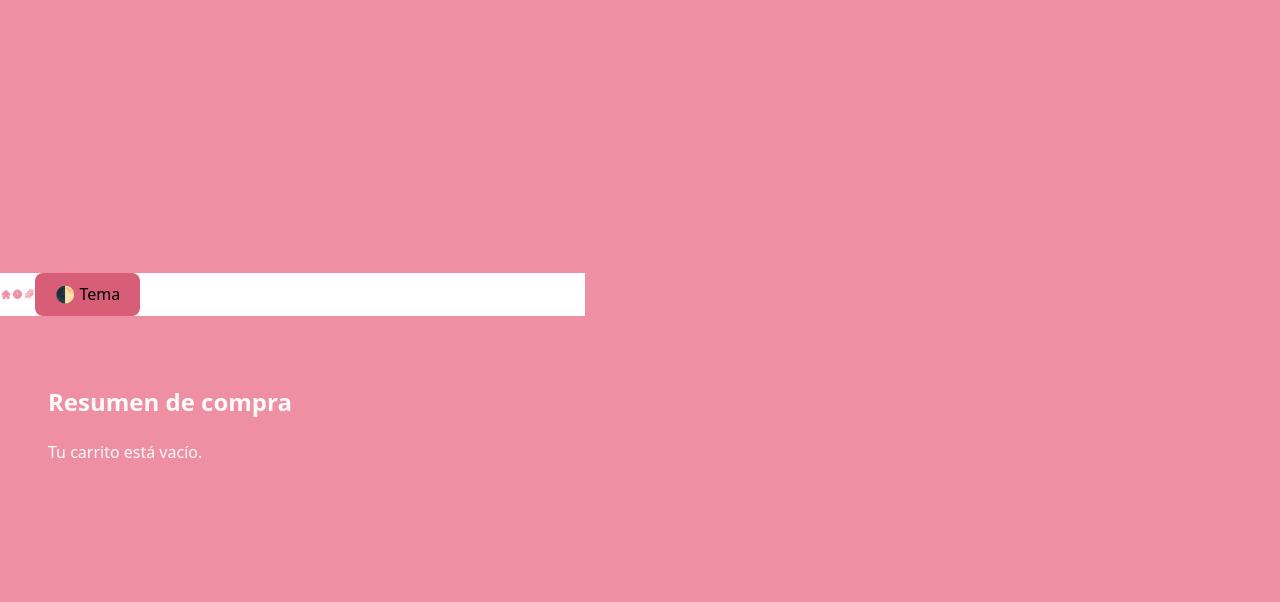
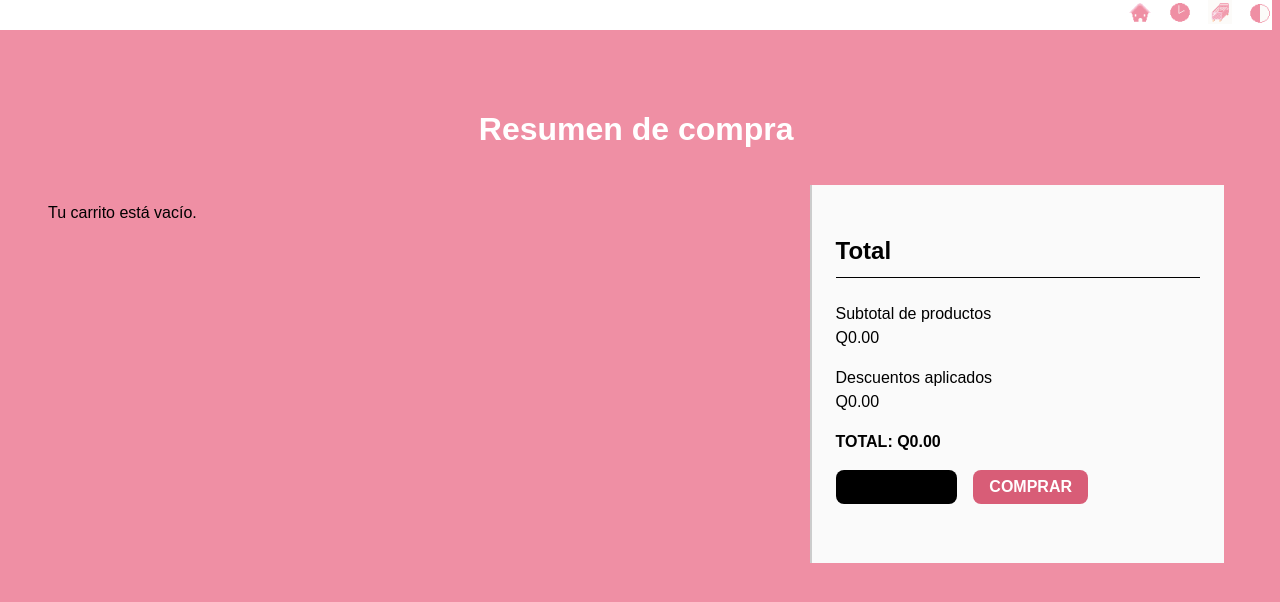
Before and after one commit to tismajo/CC3062-Ecommerce, a React (Vite) app in the folder 8bitdreams/: page /cart in a window 1280 px wide. Shown: the top 602 px of the page. Built offline with nearby package versions, Linux system fonts and the light colour scheme.

Commit message:
added css style

```diff
--- a/8bitdreams/src/components/Navbar.jsx
+++ b/8bitdreams/src/components/Navbar.jsx
@@ -1,12 +1,14 @@
 import { Link } from 'react-router-dom';
-import homeIcon from '../public/HomeIcon.png'
-import historyIcon from '../public/historyIcon.png'
-import cartIcon from '../public/CartIcon.png'
-import '../styles/Navbar.css'
+import homeIcon from '../public/HomeIcon.png';
+import historyIcon from '../public/historyIcon.png';
+import cartIcon from '../public/CartIcon.png';
+import themeIcon from '../public/ThemeIcon.png';
+
+import '../styles/Navbar.css';
 
 export default function Navbar() {
   return (
-    <nav className='navbar'>
+    <nav className="navbar">
       <Link to="/">
         <img src={homeIcon} alt="ícono home" />
       </Link>
@@ -16,7 +18,9 @@ export default function Navbar() {
       <Link to="/cart">
         <img src={cartIcon} alt="cartIcon" />
       </Link>
-      <button>🌓 Tema</button>
+      <button>
+        <img src={themeIcon} alt="Ícono de tema" />
+      </button>
     </nav>
   );
 }
--- a/8bitdreams/src/data/products.js
+++ b/8bitdreams/src/data/products.js
@@ -10,6 +10,7 @@ const products = [
     synopsis:
       'En un vasto mundo de Hyrule, los jugadores asumen el papel de Link, quien despierta tras un sueño de 100 años. Debe explorar el reino, resolver acertijos y enfrentarse a enemigos mientras busca recuperar su memoria y derrotar a Calamity Ganon. La libertad de exploración y la interacción con el entorno son clave en esta aventura épica.',
     year: '2017',
+
   },
   {
     id: 2,
@@ -46,6 +47,7 @@ const products = [
     synopsis:
       'Los jugadores controlan a Bayonetta, una bruja con habilidades sobrenaturales, mientras lucha contra ángeles y demonios en un mundo lleno de acción y estilo. Con un sistema de combate fluido y combos espectaculares, el juego destaca por su narrativa intrigante y su estética visual impactante.',
     year: '2009',
+    likes: 0,
   },
   {
     id: 5,
@@ -58,6 +60,7 @@ const products = [
     synopsis:
       'En el vasto mundo de Skyrim, los jugadores asumen el papel de un guerrero con la capacidad de usar el poder de los dragones. La historia se desarrolla en un entorno rico en lore, donde los jugadores pueden elegir su camino, completar misiones y explorar un mundo lleno de criaturas y magia.',
     year: '2011',
+    likes: 0,
   },
   {
     id: 6,
--- a/8bitdreams/src/main.jsx
+++ b/8bitdreams/src/main.jsx
@@ -28,5 +28,5 @@ createRoot(document.getElementById('root')).render(
     <CartProvider>
       <RouterProvider router={router} />
     </CartProvider>
-  </StrictMode>
+  </StrictMode>,
 );
--- a/8bitdreams/src/pages/CartPage.jsx
+++ b/8bitdreams/src/pages/CartPage.jsx
@@ -1,31 +1,78 @@
 import { useContext } from 'react';
 import { CartContext } from '../context/CartContext';
+import { Link } from 'react-router-dom';
+
+import '../styles/Cart.css';
 
 export default function Cart() {
   const { cartItems, increaseQuantity, decreaseQuantity } =
     useContext(CartContext);
 
+  const totalSubtotal = cartItems.reduce(
+    (acc, item) => acc + item.price * item.quantity,
+    0,
+  );
+
   return (
-    <div style={{ padding: '2rem' }}>
-      <h2>Resumen de compra</h2>
+    <main className="cart-container">
+      <h2 className="cart-title">Resumen de compra</h2>
 
+      <div className="cart-content">
+        <section className="cart-items">
           {cartItems.length === 0 && <p>Tu carrito está vacío.</p>}
 
           {cartItems.map((item) => (
             <div key={item.id} className="cart-item">
-          <img src={item.image} alt={item.name} width={80} />
-          <div>
-            <h3>{item.name}</h3>
-            <p>Precio unitario: ${item.price.toFixed(2)}</p>
-            <p>Subtotal: ${(item.price * item.quantity).toFixed(2)}</p>
-            <div>
+              <img
+                src={item.image}
+                alt={item.title + ' image'}
+                className="item-image"
+              />
+              <div className="item-details">
+                <p className="item-title">{item.title}</p>
+                <p className="item-description">{item.description}</p>
+                <div className="quantity-control">
                   <button onClick={() => decreaseQuantity(item.id)}>-</button>
                   <span>{item.quantity}</span>
-              <button onClick={() => increaseQuantity(item.id)}>+</button>
+                  {totalSubtotal >= 999.99 && (
+                    <p className="limit-warning">No puedes continuar, excediste el límite.</p>
+                  )}
+
+                  <button
+                    onClick={() => increaseQuantity(item.id)}
+                    disabled={totalSubtotal >= 999.99}
+                  >
+                    +
+                  </button>
                 </div>
               </div>
             </div>
           ))}
+        </section>
+
+        <aside className="cart-summary">
+          <h3>Total</h3>
+          <p>
+            Subtotal de productos
+            <br />Q{totalSubtotal.toFixed(2)}
+          </p>
+          <p>
+            Descuentos aplicados
+            <br />
+            Q0.00
+          </p>
+          <p>
+            <strong>TOTAL: Q{totalSubtotal.toFixed(2)}</strong>
+          </p>
+
+          <div className="cart-actions">
+            <Link to="/">
+              <button className="cancel-button">CANCELAR</button>
+            </Link>
+            <button className="buy-button">COMPRAR</button>
           </div>
+        </aside>
+      </div>
+    </main>
   );
 }
--- a/8bitdreams/src/pages/Details.jsx
+++ b/8bitdreams/src/pages/Details.jsx
@@ -21,7 +21,9 @@ export default function Details() {
       <p>Tipo de juego: {product.description}</p>
       <p>{product.synopsis}</p>
       <p>Q{product.price.toFixed(2)}</p>
-      <button onClick={() => addToCart(product)}>Añadir al carrito</button>
+      <Link to="cart">
+        <button onClick={() => addToCart(product)}>Añadir al carrito</button>
+      </Link>
       <Link to={'/'}>
         <button>Regresar</button>
       </Link>
--- /dev/null
+++ b/8bitdreams/src/styles/Cart.css
@@ -0,0 +1,126 @@
+main {
+  margin: 0;
+  padding: 2rem;
+  display: flex;
+  flex-direction: column;
+  min-width: 96.9vw;
+  min-height: 100vh;
+  box-sizing: border-box;
+}
+
+.cart-container {
+  color: #000;
+  padding: 2rem;
+  font-family: sans-serif;
+}
+
+.cart-title {
+  text-align: center;
+  font-size: 2rem;
+  margin-bottom: 2rem;
+  color: #fff;
+}
+
+.cart-content {
+  display: flex;
+  gap: 2rem;
+  justify-content: space-between;
+}
+
+.cart-items {
+  flex: 2;
+  display: flex;
+  flex-direction: column;
+  gap: 1rem;
+}
+
+.cart-item {
+  display: flex;
+  background-color: #f0f0f0;
+  padding: 1rem;
+  border-radius: 0.5rem;
+  align-items: center;
+}
+
+.item-image {
+  width: 160px;
+  height: 150px;
+  background-color: #ccc;
+  margin-right: 1rem;
+  object-fit: cover;
+}
+
+.item-details {
+  display: flex;
+  flex-direction: column;
+}
+
+.item-title {
+  color: #000;
+  font-weight: bold;
+}
+
+.item-description {
+  font-size: 0.9rem;
+  color: #555;
+}
+
+.quantity-control {
+  margin-top: 0.5rem;
+  display: flex;
+  align-items: center;
+  gap: 0.5rem;
+}
+
+.quantity-control button {
+  width: 2rem;
+  height: 2rem;
+  font-size: 1rem;
+  font-weight: bold;
+}
+
+.cart-summary {
+  flex: 1;
+  height: 330px;
+  background-color: #fafafa;
+  padding: 1.5rem;
+  border-left: 2px solid #ccc;
+  flex-direction: column;
+  gap: 1rem;
+}
+
+.cart-summary h3 {
+  font-size: 1.5rem;
+  border-bottom: 1px solid #000;
+  padding-bottom: 0.5rem;
+}
+
+.cart-actions {
+  margin-top: auto;
+  display: flex;
+  gap: 1rem;
+}
+
+.cancel-button,
+.buy-button {
+  padding: 0.5rem 1rem;
+  font-weight: bold;
+  cursor: pointer;
+}
+
+.cancel-button {
+  background-color: #000;
+  border: none;
+}
+
+.buy-button {
+  background-color: #d85d77;
+  color: white;
+  border: none;
+}
+
+.limit-warning {
+  color: red;
+  font-weight: bold;
+  margin-bottom: 1rem;
+}
--- a/8bitdreams/src/styles/Navbar.css
+++ b/8bitdreams/src/styles/Navbar.css
@@ -1,19 +1,29 @@
 .navbar {
-    display: 'flex';
-    padding: '1rem';
+  display: flex;
+  justify-content: flex-end;
+  gap: 1rem;
   background-color: #fff;
   width: 100%;
   align-content: end;
 }
 
 .navbar img {
-    padding-top: 10px;
-    width: 2%;
-    height: 4%;
+  width: 24px;
+  height: 24px;
+  object-fit: contain;
 }
 
 .navbar button {
-    background: 'none';
-    border: 'none';
-    cursor: 'pointer';
+  background: none;
+  border: none;
+  cursor: pointer;
+  padding: 0;
+  display: flex;
+  align-items: center;
 }
+
+.navbar button img {
+  width: 24px;
+  height: 24px;
+  padding-bottom: 5px;
+}
--- a/8bitdreams/src/styles/ProductCard.css
+++ b/8bitdreams/src/styles/ProductCard.css
@@ -1,10 +1,12 @@
 .card {
+  display: flex;
+  height: 95%;
   align-items: center;
   background: white;
   color: black;
   border-radius: 12px;
   padding: 1rem;
-  box-shadow: 0 2px 10px rgba(0, 0, 0, 0.1);
+  box-shadow: 0 2px 10px rgba(0, 0, 0, 0.4);
   text-align: center;
   flex-direction: column;
   justify-content: space-between;
@@ -17,6 +19,6 @@
 .card img {
   border-radius: 8px;
   width: 100%;
-  height: 30%;
+  height: 180px;
   object-fit: cover;
 }
--- a/8bitdreams/src/styles/ProductList.css
+++ b/8bitdreams/src/styles/ProductList.css
@@ -1,6 +1,7 @@
 .grid {
   display: grid;
   grid-template-columns: repeat(5, minmax(180px, 1fr));
+  grid-auto-rows: 1fr;
   gap: 1rem;
   padding: 2rem;
 }
--- a/8bitdreams/src/styles/index.css
+++ b/8bitdreams/src/styles/index.css
@@ -22,6 +22,8 @@ body {
 }
 
 h1 {
+  width: 100%;
+  height: 100%;
   font-size: 3.2em;
   line-height: 1.1;
   text-align: center;
```
Also changed, not shown: 8bitdreams/src/public/ThemeIcon.png (added). Lines whose indentation alone changed are shown as unchanged.
